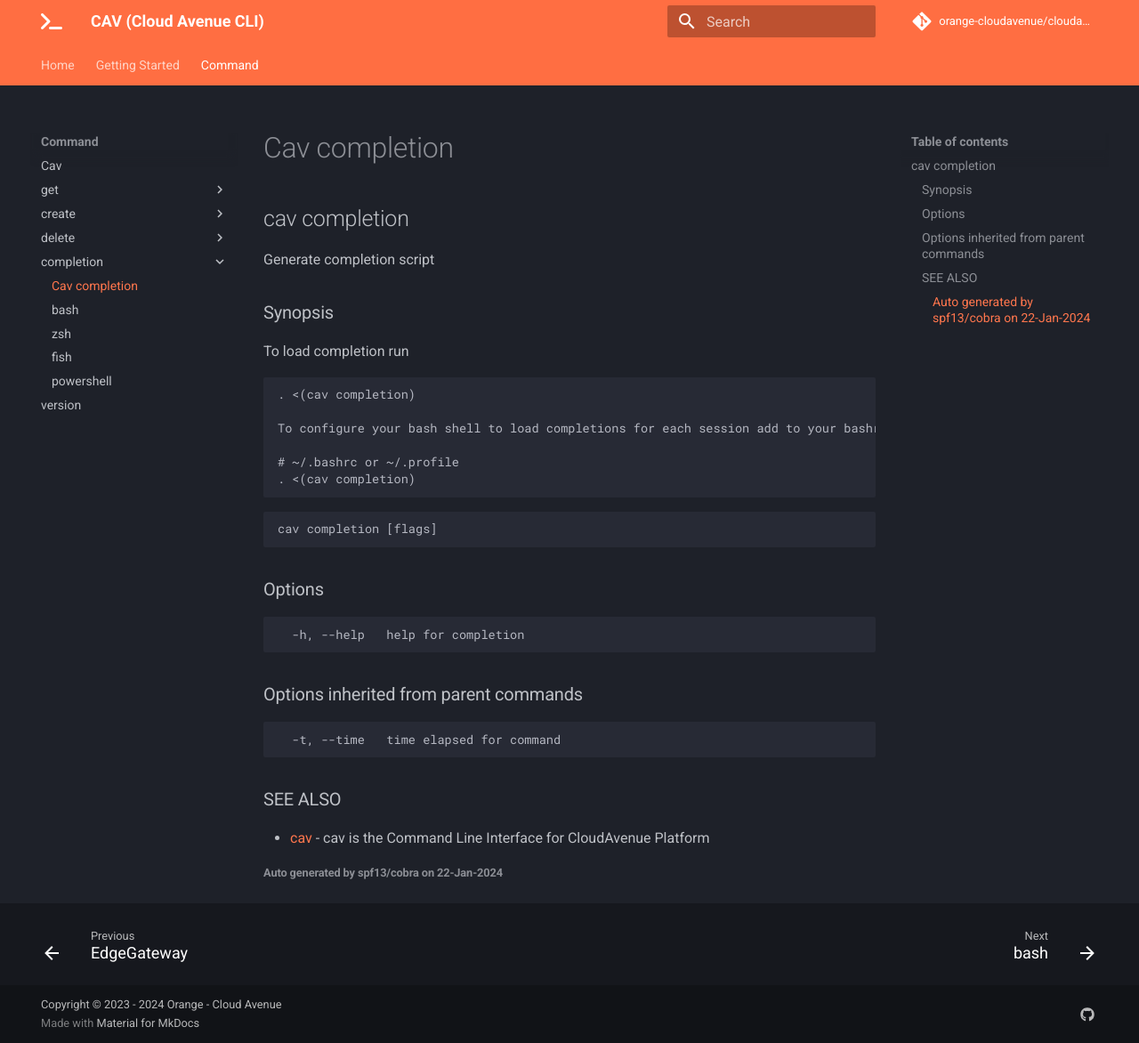
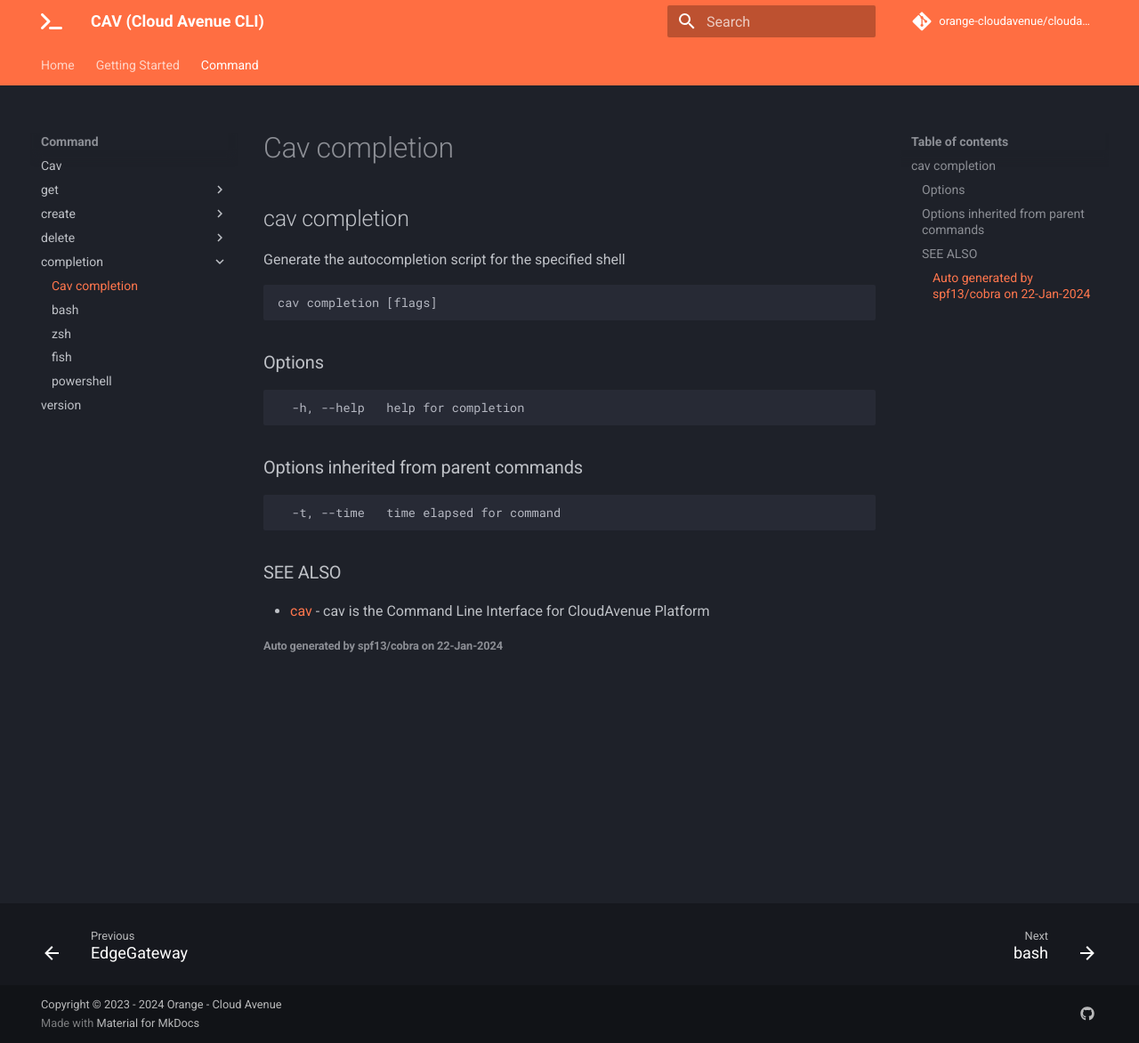
Before and after one commit to orange-cloudavenue/cloudavenue-cli, an MkDocs documentation site: the page built from docs/command/cav_completion.md, in a window 1280 px wide and 1172 px high. Shown: the whole window at 89% size. Built offline with MkDocs 1.6.1 and Material for MkDocs 9.7.7, drawn with Linux system fonts in a browser that asks for light colours; comment, search, counter and statistics services are not loaded.

````diff
--- a/docs/command/cav_completion.md
+++ b/docs/command/cav_completion.md
@@ -1,18 +1,6 @@
 ## cav completion
 
-Generate completion script
-
-### Synopsis
-
-To load completion run
-
-	. <(cav completion)
-
-	To configure your bash shell to load completions for each session add to your bashrc
-
-	# ~/.bashrc or ~/.profile
-	. <(cav completion)
-
+Generate the autocompletion script for the specified shell
 
 ```
 cav completion [flags]
````
Also changed, not shown: docs/command/cav.md (+1 -1 lines), 2 other files.
